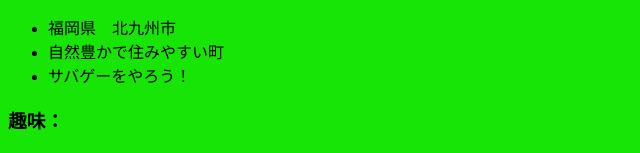
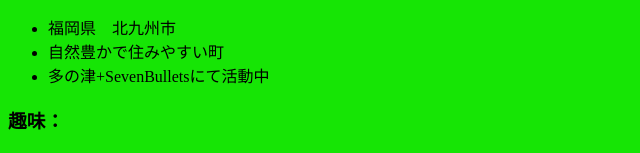
Before and after one commit to k18rs057/tast01, a plain HTML site: page index.html in a window 1280 px wide. Shown: the part 218-371 px from the top of the page, without its empty margins (0-640 px from the left). Drawn offline with Linux system fonts and the light colour scheme.

Commit message:
コメントを変更

```diff
--- a/index.html
+++ b/index.html
@@ -22,7 +22,7 @@
 <ul>
 <li>福岡県　北九州市</li>
 <li>自然豊かで住みやすい町</li>
-<li>サバゲーをやろう！</li>
+<li>多の津+SevenBulletsにて活動中</li>
 </ul>
 
 
```
